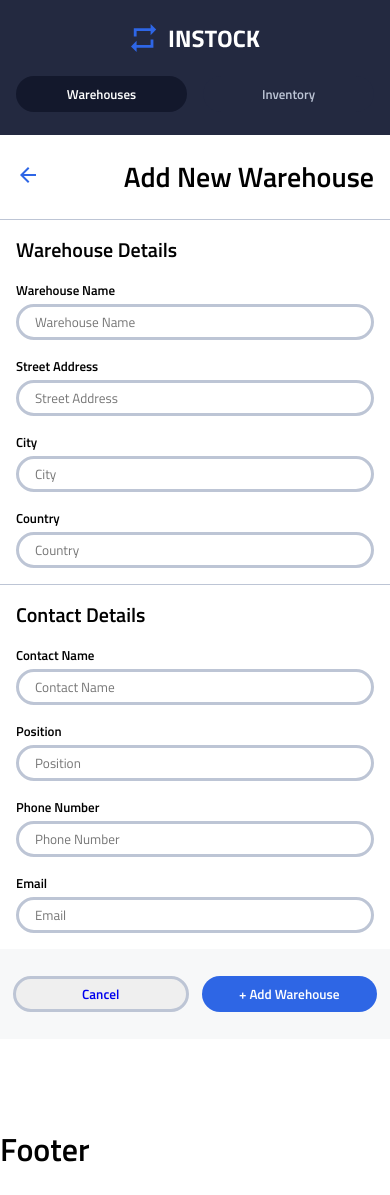
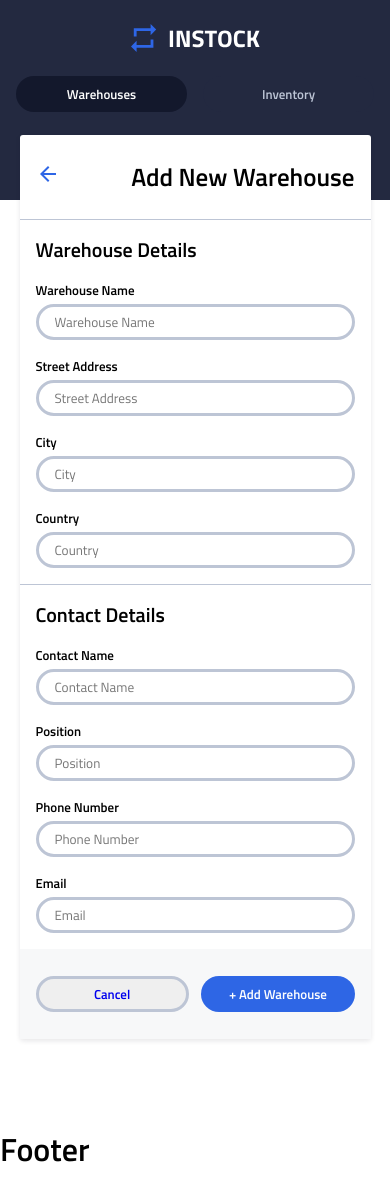
Before and after one commit to vivi-su/instock-colwood, a React (Create React App) app: page /warehouses/addWarehouse in a window 390 px wide. Built offline with nearby package versions, Linux system fonts and the light colour scheme.

Commit message:
S22BCC-17- TWO known bugs - Add new warehouse Component Responsive
To do: validate Phone Number field, and fix error message.

```diff
--- a/src/components/addWarehouse/AddWarehouse.js
+++ b/src/components/addWarehouse/AddWarehouse.js
@@ -128,7 +128,7 @@ export default function AddWarehouse() {
       country &&
       contactName &&
       position &&
-      // formatPhoneNumber() &&
+      phoneNumber &&
       email
     ) {
       axios
@@ -148,16 +148,17 @@ export default function AddWarehouse() {
 
   return (
     <>
-      <h1 className="add-warehouse">
+      <section className="add-warehouse">
+        <h1 className="add-warehouse__title">
           <Link to="/warehouses">
             <img src={BackArrowIcon} alt="Back arrow icon" />
           </Link>
           Add New Warehouse
         </h1>
 
-      <form onSubmit={handleSubmit}>
+        <form className="add-warehouse__form" onSubmit={handleSubmit}>
           <section className="add-warehouse__details-container">
-          <h2 className="add-warehouse__title">Warehouse Details</h2>
+            <h2 className="add-warehouse__details">Warehouse Details</h2>
             <label className="add-warehouse__label">Warehouse Name</label>
             <input
               className={`add-warehouse__input ${
@@ -221,7 +222,9 @@ export default function AddWarehouse() {
           </section>
 
           <section className="add-warehouse__contact">
-          <h2 className="add-warehouse__contact-container">Contact Details</h2>
+            <h2 className="add-warehouse__contact-container">
+              Contact Details
+            </h2>
             <label className="add-warehouse__label">Contact Name</label>
             <input
               className={`add-warehouse__input ${
@@ -294,6 +297,7 @@ export default function AddWarehouse() {
             </button>
           </section>
         </form>
+      </section>
     </>
   );
 }
--- a/src/components/addWarehouse/AddWarehouse.scss
+++ b/src/components/addWarehouse/AddWarehouse.scss
@@ -4,16 +4,24 @@
 
 .add-warehouse {
 
-    margin: 0;
-    padding: 1.5rem 1rem;
-    font-size: 1.75rem;
-    line-height: 2.25rem;
-    border-bottom: .0625rem solid $border-devider;
-    display: flex;
-    justify-content: space-between;
+    margin: 0 auto;
+    border-radius: 3px;
     background-color: $global-background;
+    box-shadow: 0px 2px 5px rgba(19, 24, 44, 0.1);
+    width: 90%;
+    max-width: 1280px;
 
-    &__title, &__contact-container {
+    &__title {
+        display: flex;
+        justify-content: space-between;
+        font-size: 1.5625rem;
+        line-height: 2.25rem;
+        margin: 0;
+        padding: 1.5rem 1rem;
+        border-bottom: .0625rem solid $border-devider;
+    }
+
+    &__details, &__contact-container {
         margin: 0;
         font-size: 1.25rem;
         line-height: 1.75rem;
@@ -48,12 +56,6 @@
         &--invalid{
             border: 1px solid red;
         }
-
-        &::-webkit-outer-spin-button,
-        ::-webkit-inner-spin-button {
-        -webkit-appearance: none;
-        margin: 0;
-        }
     }
 
     &__contact {
@@ -70,9 +72,10 @@
     &__button {
         background-color: $page-cta;
         display: flex;
-        justify-content: space-evenly;
+        justify-content: space-between;
         align-items: center;
         height: 5.625rem;
+        padding: 0 1rem;
     }
 
     &__cancel-button {
@@ -80,7 +83,8 @@
         border-radius: 1.25rem;
         border: solid $border-devider;
         height: 2.25rem;
-        width: 45%;
+        width: 48%;
+        font-size: .8125rem;
         font-weight: 600;
     }
 
@@ -90,13 +94,29 @@
 
     &__add-button {
         border-radius: 1.25rem;
-        padding: 0 1rem;
         height: 2.25rem;
-        width: 45%;
+        width: 48%;
         border: solid transparent;
         background-color: $global-interect;
         color: $global-background;
+        font-size: .8125rem;
         font-weight: 600;
     }
+}
 
+@include medium {
+
+    .add-warehouse {
+        &__title {
+            justify-content: flex-start;
+            gap: .375rem;
+            font-size: 2rem;
+            line-height: 2.5rem;
+        }
+
+        // &__form {
+        //     display: flex;
+
+        // }
+    }
 }
```
Lines whose indentation alone changed are shown as unchanged.
